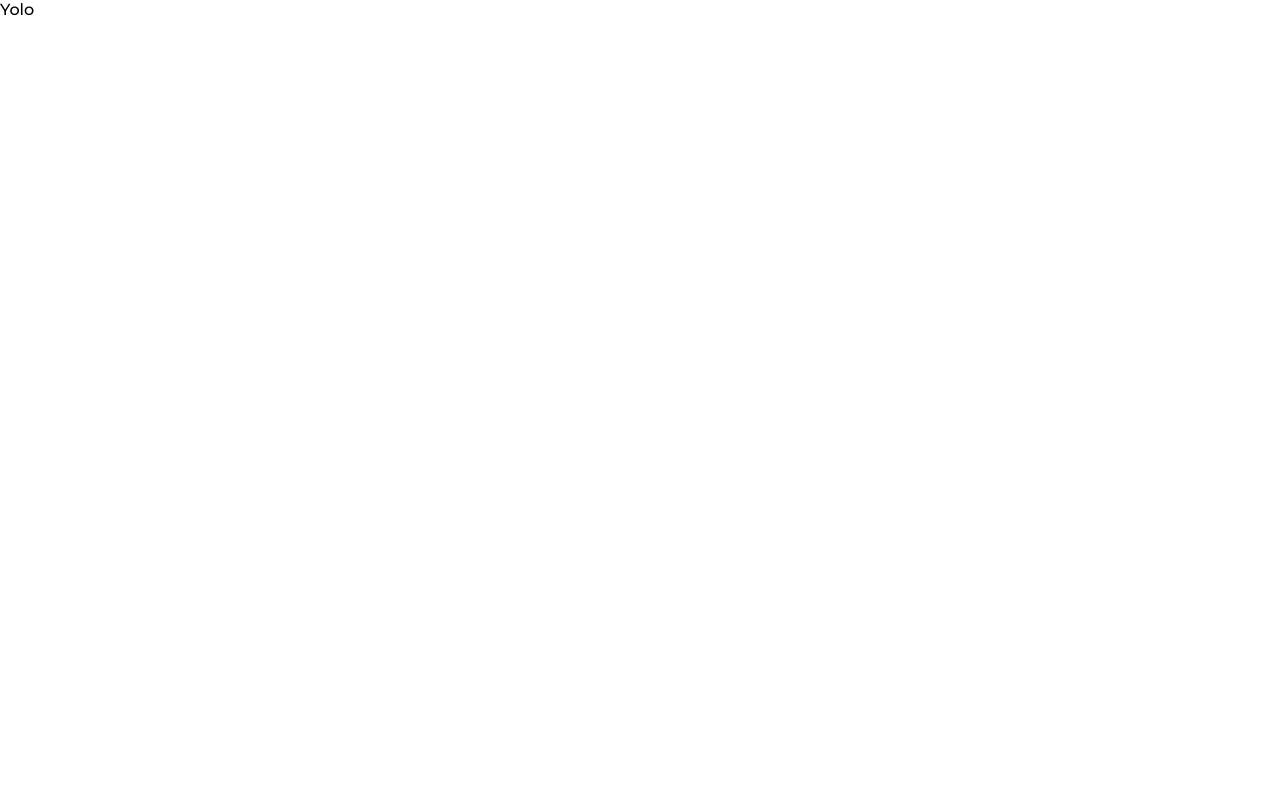
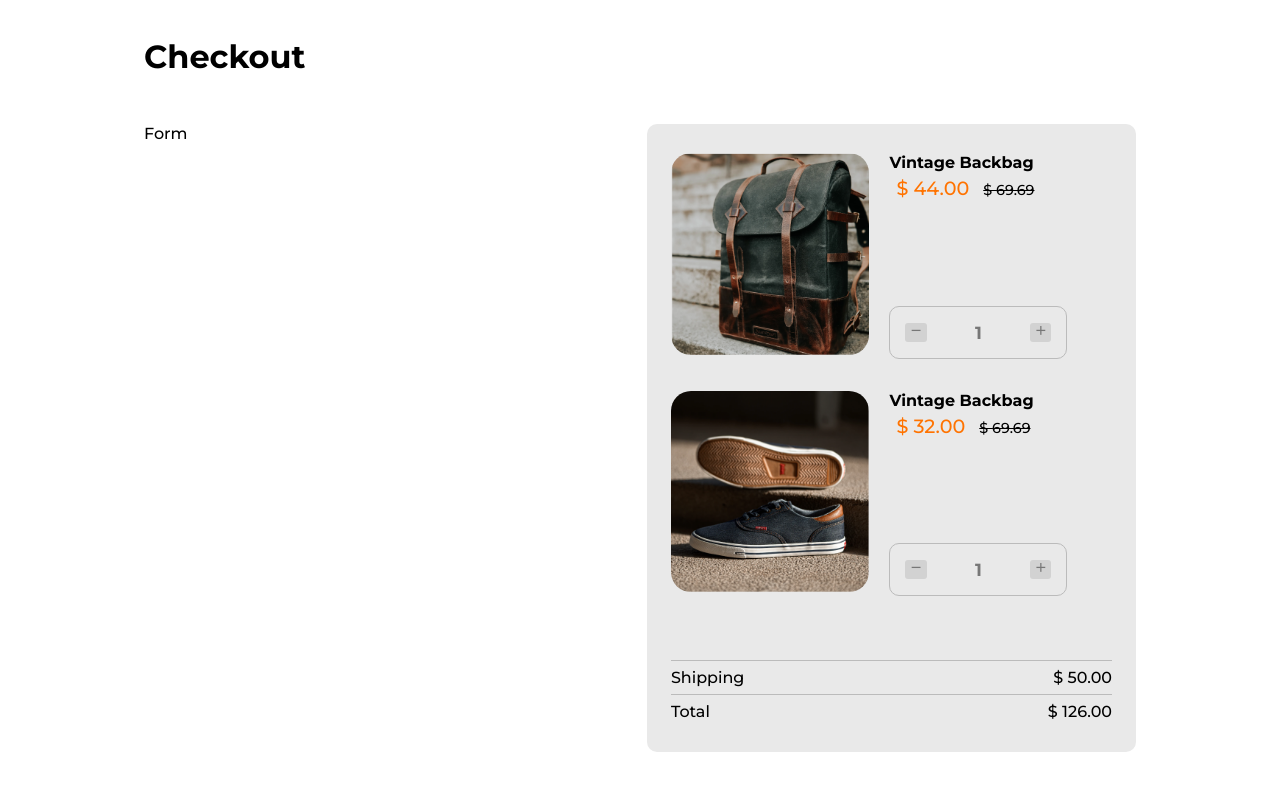
Before and after one commit to knightvertrag/React-Checkout, a React (Create React App) app: page / in a window 1280 px wide. Shown: the top 790 px of the page. Built offline with nearby package versions, Linux system fonts and the light colour scheme.

Commit message:
Added Cart component

```diff
--- a/src/App.js
+++ b/src/App.js
@@ -1,7 +1,22 @@
 import React from "react";
+import { Container } from "./components/Utilities/Container/Container";
+import classes from "./App.module.scss";
+import Cart from "./components/Cart/Cart";
 
 const App = () => {
-  return <div>Yolo</div>;
+  return (
+    <Container>
+      <header className={classes.header}>
+        <h1>Checkout</h1>
+      </header>
+      <main className={classes.main}>
+        <div className={classes.formContainer}>Form</div>
+        <div className={classes.cartContainer}>
+          <Cart />
+        </div>
+      </main>
+    </Container>
+  );
 };
 
 export default App;
```
